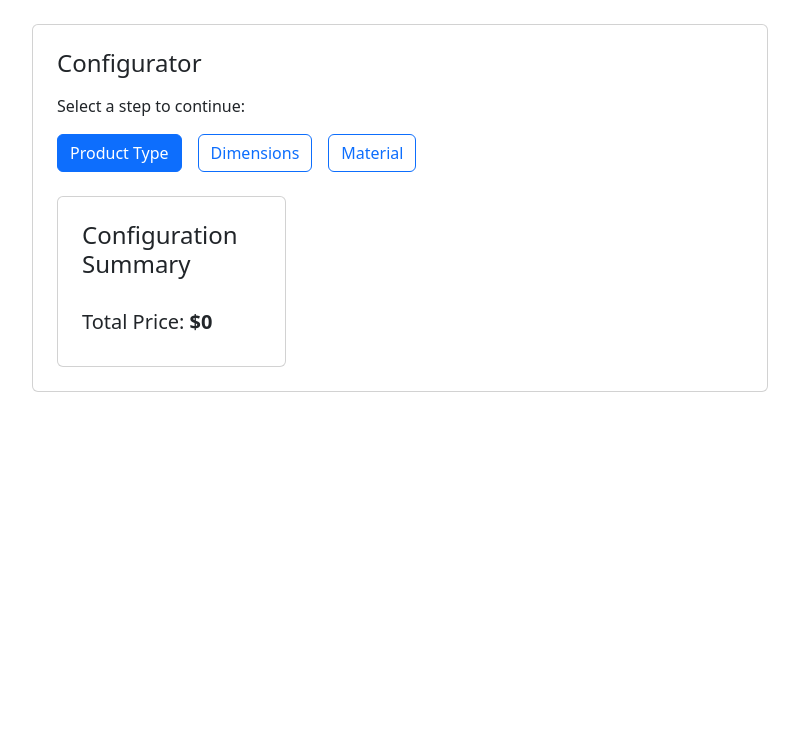
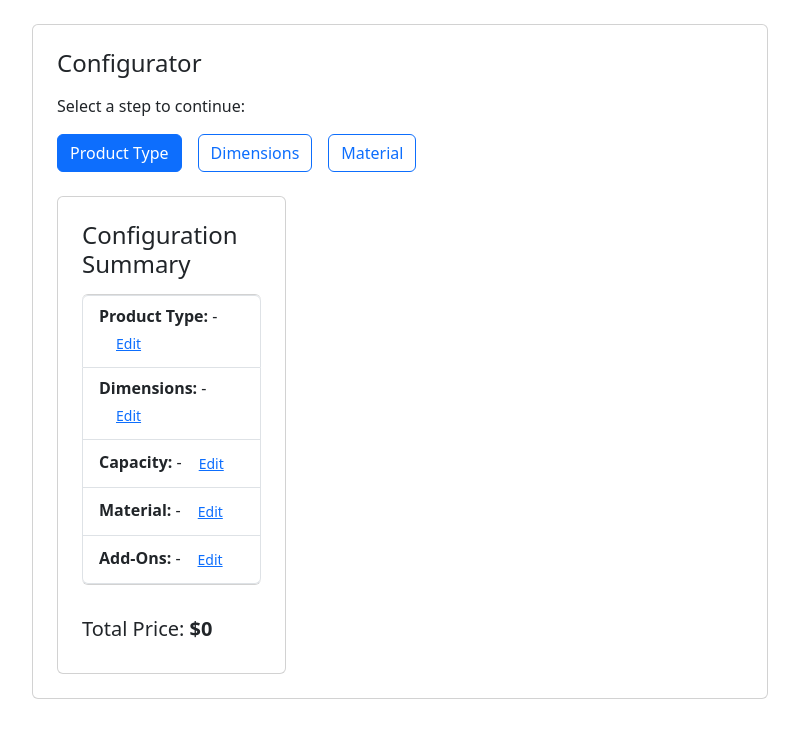
Before and after one commit to CHETAN1675/configuraPro, a React (Vite) app: page /configurator in a window 1280 px wide. Shown: the top 738 px of the page, without its empty margins (50-849 px from the left). Built offline with nearby package versions, Linux system fonts and the light colour scheme.

Commit message:
Add live configuration summary with price, warnings, and edit navigation

```diff
--- a/src/features/configurator/ConfigSummary.jsx
+++ b/src/features/configurator/ConfigSummary.jsx
@@ -1,9 +1,14 @@
-import { Card, Alert, ListGroup } from "react-bootstrap";
+import { Card, Alert, ListGroup, Button } from "react-bootstrap";
 import { useSelector } from "react-redux";
-import { selectWarnings,selectPrimaryError} from "../rules/RuleSelectors";
+import { Link } from "react-router-dom";
+import {
+  selectWarnings,
+  selectPrimaryError,
+} from "../rules/RuleSelectors";
 import { selectTotalPrice } from "../pricing/pricingSelectors";
 
 export default function ConfigSummary() {
+  const config = useSelector((state) => state.configurator);
   const totalPrice = useSelector(selectTotalPrice);
   const warnings = useSelector(selectWarnings);
   const error = useSelector(selectPrimaryError);
@@ -12,14 +17,56 @@ export default function ConfigSummary() {
     <Card className="p-4 mt-4">
       <h4 className="mb-3">Configuration Summary</h4>
 
-      {/* Errors (blocking) */}
-      {error && (
-        <Alert variant="danger">
-          {error}
-        </Alert>
-      )}
+      <ListGroup className="mb-3">
+        <ListGroup.Item>
+          <strong>Product Type:</strong>{" "}
+          {config.productType || "-"}
+          <Link to="/product-type" className="ms-2">
+            <Button size="sm" variant="link">Edit</Button>
+          </Link>
+        </ListGroup.Item>
 
-      {/* Warnings (non-blocking) */}
+        <ListGroup.Item>
+          <strong>Dimensions:</strong>{" "}
+          {config.dimensions.width
+            ? `${config.dimensions.width} × ${config.dimensions.height} × ${config.dimensions.depth}`
+            : "-"}
+          <Link to="/dimensions" className="ms-2">
+            <Button size="sm" variant="link">Edit</Button>
+          </Link>
+        </ListGroup.Item>
+
+        <ListGroup.Item>
+          <strong>Capacity:</strong>{" "}
+          {config.capacity || "-"}
+          <Link to="/capacity" className="ms-2">
+            <Button size="sm" variant="link">Edit</Button>
+          </Link>
+        </ListGroup.Item>
+
+        <ListGroup.Item>
+          <strong>Material:</strong>{" "}
+          {config.material || "-"}
+          <Link to="/materials" className="ms-2">
+            <Button size="sm" variant="link">Edit</Button>
+          </Link>
+        </ListGroup.Item>
+
+        <ListGroup.Item>
+          <strong>Add-Ons:</strong>{" "}
+          {config.addOns.length > 0
+            ? config.addOns.join(", ")
+            : "-"}
+          <Link to="/addons" className="ms-2">
+            <Button size="sm" variant="link">Edit</Button>
+          </Link>
+        </ListGroup.Item>
+      </ListGroup>
+
+
+      {error && <Alert variant="danger">{error}</Alert>}
+
+
       {warnings.length > 0 && (
         <Alert variant="warning">
           <ListGroup variant="flush">
```
Also changed, not shown: src/features/pricing/pricingSelectors.jsx (+1 -6 lines).
